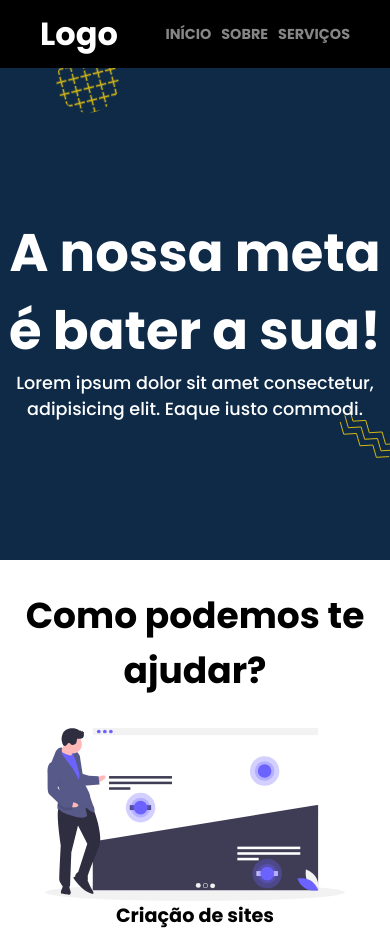
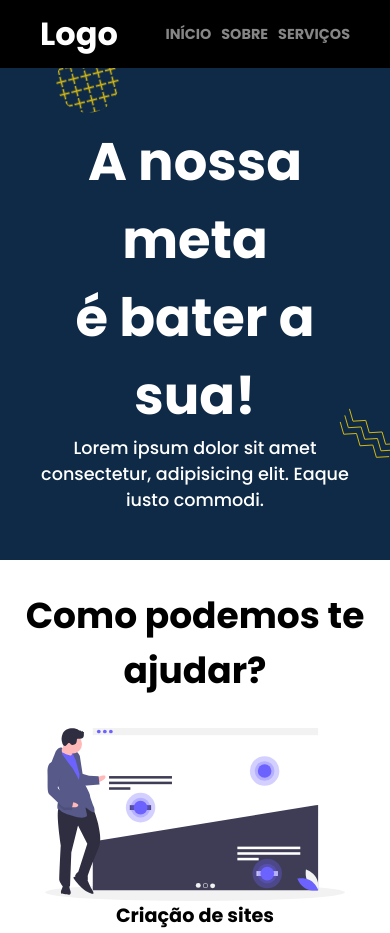
Before and after one commit to JuniorCesarMarques/agencia, a plain HTML site: page index.html in a window 390 px wide. Shown: the top 933 px of the page. Drawn offline with Linux system fonts and the light colour scheme.

Commit message:
Add files via upload

```diff
--- a/CSS/style.css
+++ b/CSS/style.css
@@ -109,7 +109,7 @@ body {
 @media screen and (max-width: 768px) {
     .container_section {
         text-align: center;
-        margin: 50px 0 70px;
+        margin: 50px 20px 70px;
         font-size: 2.2em;
     }
 
```
